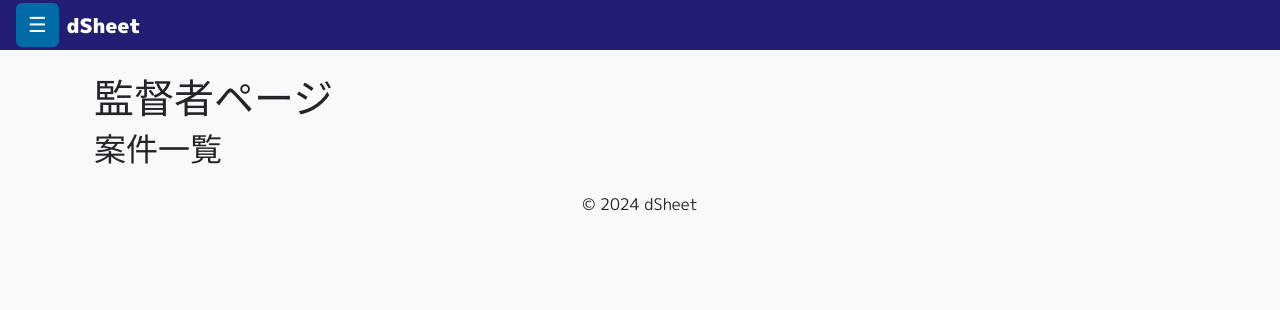
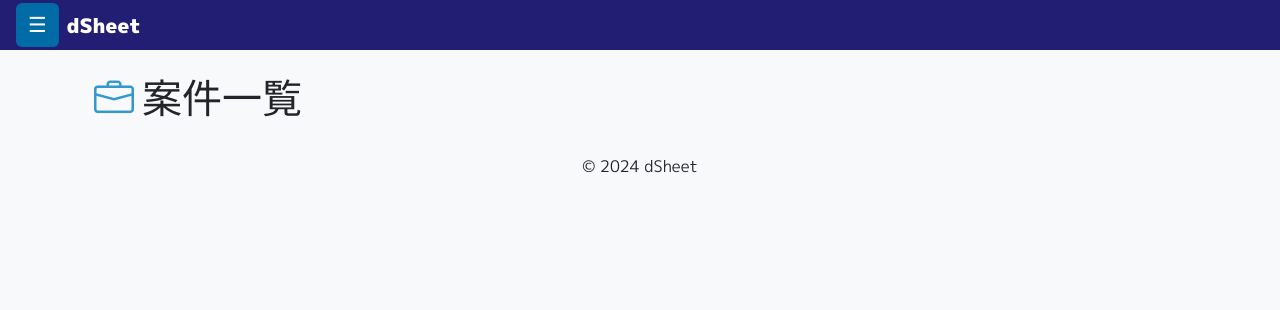
Before and after one commit to desertsowl/dsheet012, a Node server app: page /manager in a window 1280 px wide. Shown: the top 310 px of the page. Run offline with Node 20, Linux system fonts and the light colour scheme; data that the repository does not hold is empty; some libraries are stand-ins or nearby versions.

Commit message:
アイコン追加

```diff
--- a/views/edit.ejs
+++ b/views/edit.ejs
@@ -1,5 +1,8 @@
 <div class="container">
-    <h1>案件編集</h1>
+    <h1 class="d-flex align-items-center">
+        <i class="bi bi-pencil me-2" style="color: #3399cc;"></i> <!-- アイコンを追加 -->
+        案件編集
+    </h1>
     <form action="/manager/job/<%= job._id %>/edit" method="POST">
         <div class="mb-3">
             <label for="案件名" class="form-label">案件名</label>
--- a/views/layouts/head.ejs
+++ b/views/layouts/head.ejs
@@ -5,13 +5,13 @@
 
     <!-- Bootstrap CSS -->
     <link href="https://cdn.jsdelivr.net/npm/bootstrap@5.3.0/dist/css/bootstrap.min.css" rel="stylesheet">
+	<link href="https://cdn.jsdelivr.net/npm/bootstrap-icons/font/bootstrap-icons.css" rel="stylesheet">
 
     <!-- フォント -->
     <link href="https://fonts.googleapis.com/css2?family=M+PLUS+1p:wght@400;700;900&family=Montserrat:wght@400;700&display=swap" rel="stylesheet">
 
     <style>
         body {
-            /* 日本語フォントとして M PLUS 1p、英数字フォントとして Montserrat を設定 */
             font-family: 'M PLUS 1p', 'Montserrat', sans-serif;
             background-color: #f8f9fa;
         }
--- a/views/manager.ejs
+++ b/views/manager.ejs
@@ -1,10 +1,12 @@
 <div class="container">
-    <h1>監督者ページ</h1>
 
-    <h2>案件一覧</h2>
-    <ul>
+    <h1 class="d-flex align-items-center">
+        <i class="bi bi-briefcase me-2" style="color: #3399cc;"></i> <!-- アイコンを追加 -->
+        案件一覧
+    </h1>
+    <ul class="list-group list-group-flush">
         <% jobs.forEach(job => { %>
-            <li>
+            <li class="list-group-item">
                 <a href="/manager/job/<%= job._id %>/edit"><%= job.案件名 %></a>
             </li>
         <% }) %>
```
Also changed, not shown: views/login.ejs (+5 -2 lines).
